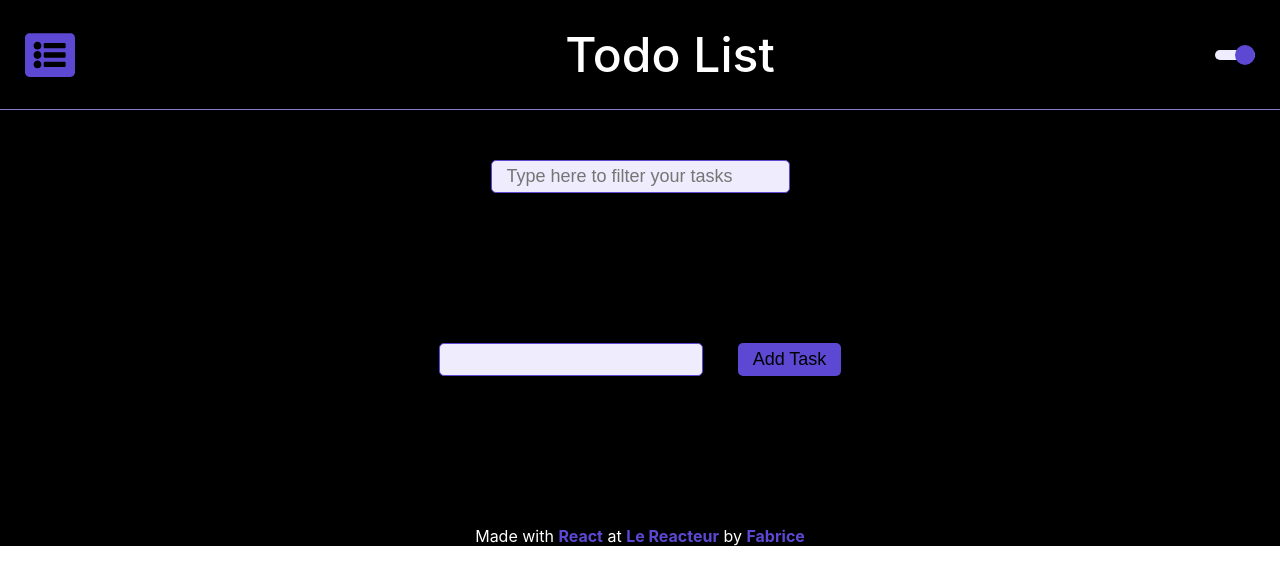
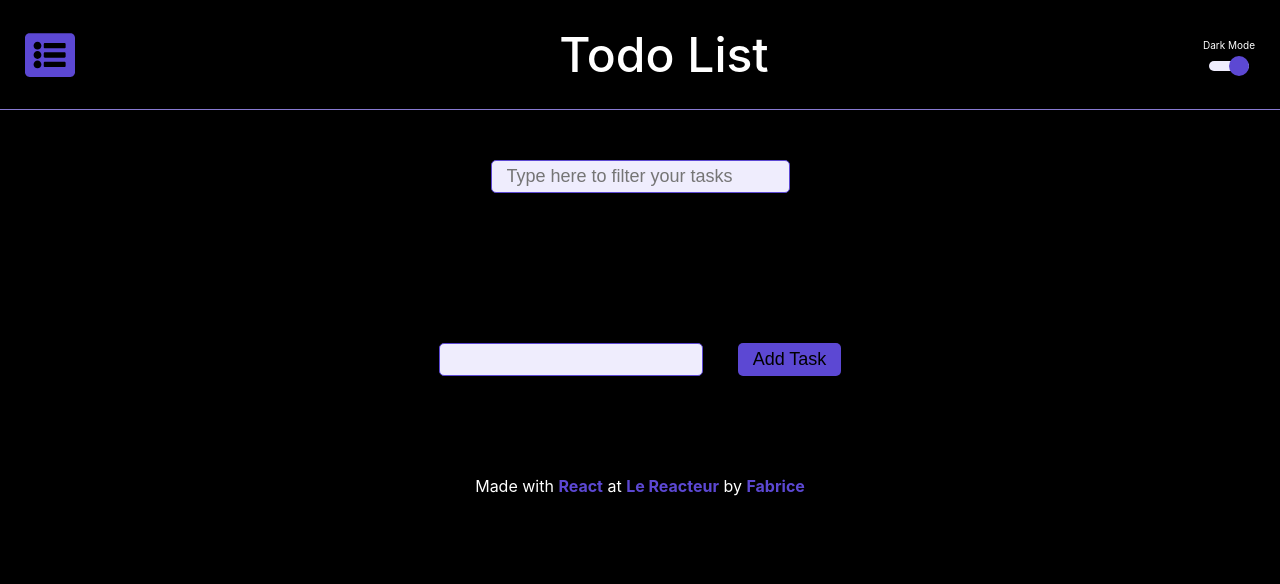
Before and after one commit to llennairek/react-todo-list, a React (Create React App) app: page / in a window 1280 px wide. Shown: the top 584 px of the page. Built offline with nearby package versions, Linux system fonts and the light colour scheme.

Commit message:
fixed dark mode

```diff
--- a/src/App.css
+++ b/src/App.css
@@ -5,6 +5,7 @@
 
 .app {
   background-color: var(--background);
+  min-height: 100vh;
 }
 
 /* HEADER */
@@ -31,12 +32,21 @@ h1 {
   color: var(--text);
 }
 
+.theme-switch {
+  display: flex;
+  flex-direction: column;
+  align-items: center;
+  font-size: 10px;
+  color: var(--text);
+}
+
 .theme {
   position: relative;
   width: 40px;
   height: 10px;
   background-color: var(--background-tasklist-input);
   border-radius: 10px;
+  margin-top: 10px;
 }
 
 .theme::after {
@@ -127,7 +137,7 @@ input[type="checkbox"] {
 footer {
   color: var(--text);
   text-align: center;
-  margin-top: 150px;
+  padding: 100px 0;
 }
 
 footer a {
--- a/src/components/FilterTask.js
+++ b/src/components/FilterTask.js
@@ -1,15 +1,6 @@
-import React, { useState } from "react";
-
 function FilterTask({ filterValue, setFilterValue, taskList }) {
   const handleChange = (event) => {
     setFilterValue(event.target.value);
-  };
-
-  const handleClick = () => {
-    const newTab = [...taskList].filter((item) => {
-      return item.text.includes(filterValue);
-    });
-    // setFilterTask(newTab);
   };
 
   return (
--- a/src/components/Header.js
+++ b/src/components/Header.js
@@ -13,10 +13,13 @@ function Header({ theme, setTheme }) {
     <header>
       <FontAwesomeIcon icon="list-alt" />
       <h1>Todo List</h1>
-      <div
-        className={theme === "theme-light" ? "theme" : "theme isActive"}
-        onClick={handleClick}
-      ></div>
+      <div className="theme-switch">
+        <span>Dark Mode</span>
+        <div
+          className={theme === "theme-light" ? "theme" : "theme isActive"}
+          onClick={handleClick}
+        ></div>
+      </div>
     </header>
   );
 }
--- a/src/index.css
+++ b/src/index.css
@@ -1,5 +1,6 @@
 /* Reset rules */
-.theme-light {
+.theme-light,
+body.theme-light {
   --text: #000;
   --background: #fff;
   --main-color: #5c48d3;
@@ -8,7 +9,8 @@
   --background-tasklist-input: #efedfd;
 }
 
-.theme-dark {
+.theme-dark,
+body.theme-dark {
   --text: #fff;
   --background: #000;
   --main-color: #5c48d3;
@@ -27,5 +29,4 @@ body {
   font-size: 16px;
   font-family: -apple-system, BlinkMacSystemFont, "Segoe UI", Roboto, Oxygen,
     Ubuntu, Cantarell, "Open Sans", "Helvetica Neue", sans-serif;
-  background-color: var(--background);
 }
```
